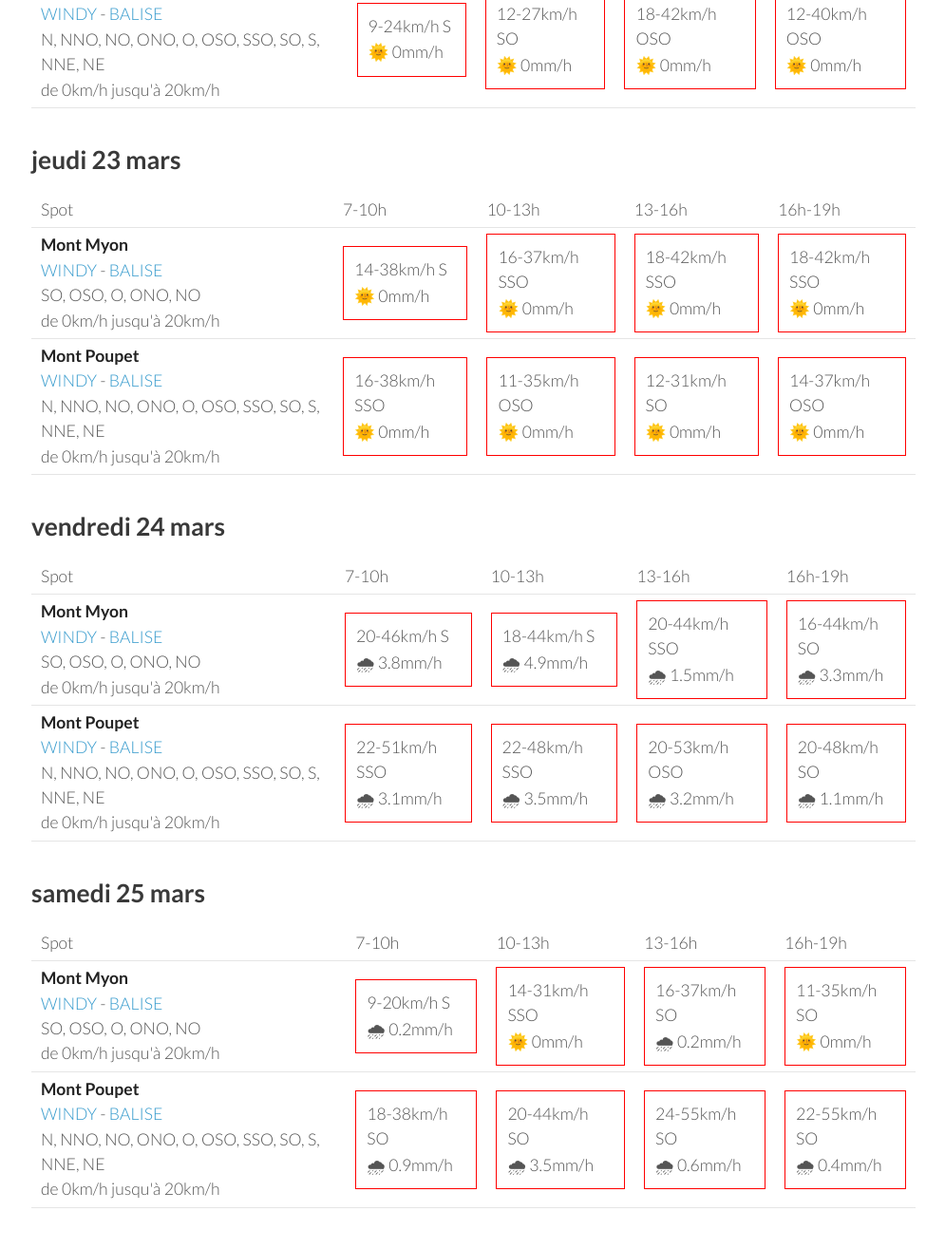
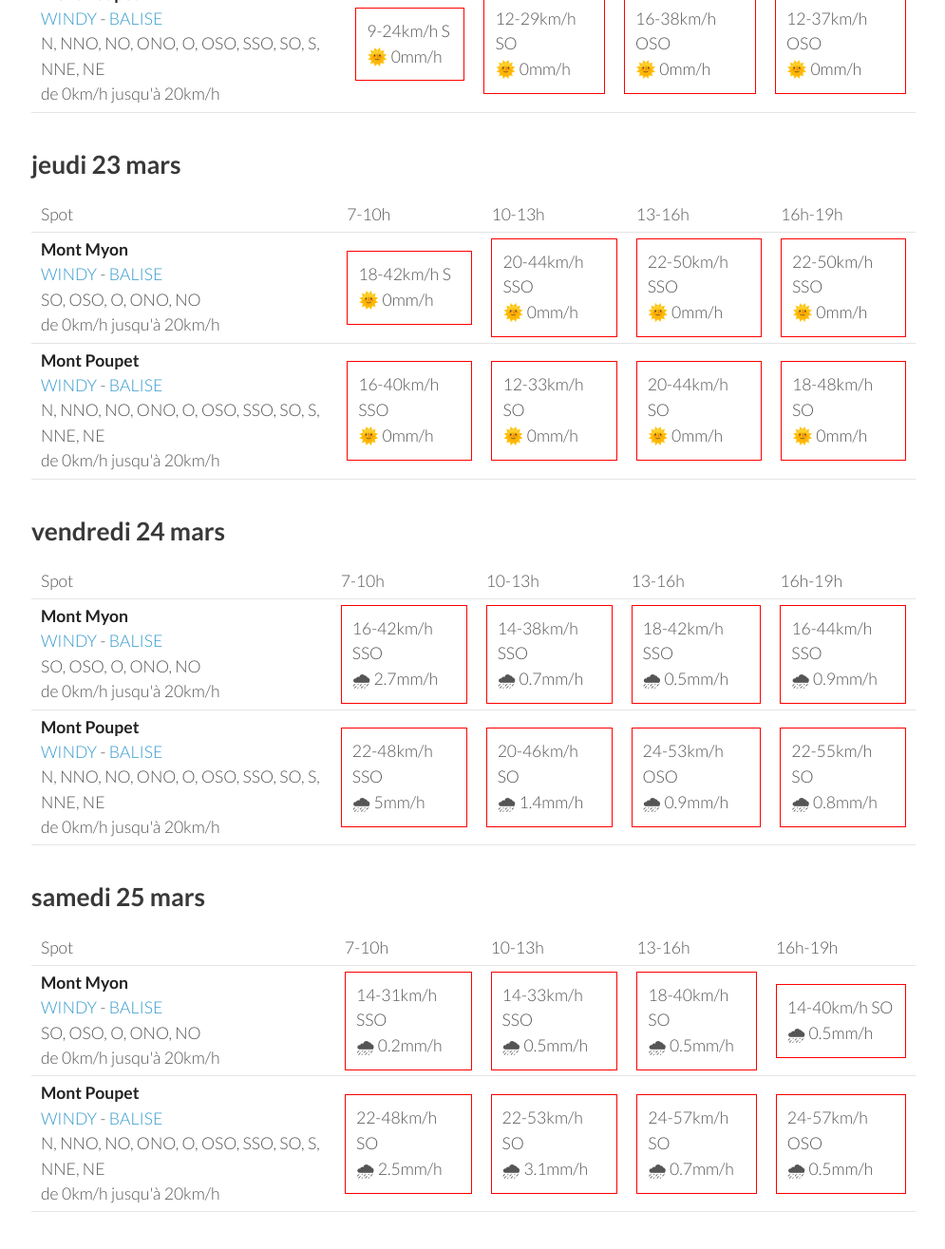
Before and after one commit to parapente-dans-le-nord/parapente-dans-le-nord.github.io, a Jekyll site: the page built from jura.markdown, in a window 1280 px wide and 1400 px high, scrolled down 1289 px. Shown: the top 1315 px of the window at 95% size, without its empty margins (25-1020 px from the left). Built offline with Jekyll 4.4.1, drawn with Linux system fonts in a browser that asks for light colours; some of the changed text lies outside the part shown.

Commit message:
update index.markdown

```diff
--- a/jura.markdown
+++ b/jura.markdown
@@ -7,7 +7,7 @@ title:  "Tous les spots"
 {: .links}
 
 # Prevision Windy, modèle Arome
-page mise à jour le lundi 20 mars 19:20
+page mise à jour le lundi 20 mars 22:20
 
 ## lundi 20 mars
 
@@ -95,8 +95,8 @@ page mise à jour le lundi 20 mars 19:20
         <td><strong>Mont Myon</strong><br><a href="https://windy.com/46.331/5.397?45.898,5.394,8,m:eWoagj8">WINDY</a> - <span class=""><a href="http://www.balisemeteo.com/balise.php?idBalise=70">BALISE</a> </span><br> <span class="vent-favorable">SO, OSO, O, ONO, NO</span><br><span class="force-vent">de 0km/h jusqu'à 20km/h</span> </td>
 
             <td><div class="not-flyable"><p>5-12km/h SE</p><p>🌞 0mm/h</p></div></td>
-            <td><div class="not-flyable"><p>5-16km/h SSO</p><p>🌞 0mm/h</p></div></td>
-            <td><div class="not-flyable"><p>7-22km/h SO</p><p>🌞 0mm/h</p></div></td>
+            <td><div class="flyable"><p>3-14km/h SO</p><p>🌞 0mm/h</p></div></td>
+            <td><div class="flyable"><p>7-20km/h SO</p><p>🌞 0mm/h</p></div></td>
             <td><div class="not-flyable"><p>7-22km/h SO</p><p>🌞 0mm/h</p></div></td>
 
 
@@ -105,9 +105,9 @@ page mise à jour le lundi 20 mars 19:20
         <td><strong>Mont Poupet</strong><br><a href="https://windy.com/46.970/5.876?46.541,5.876,8">WINDY</a> - <span class=""><a href="http://www.balisemeteo.com/balise.php?idBalise=92">BALISE</a> </span><br> <span class="vent-favorable">N, NNO, NO, ONO, O, OSO, SSO, SO, S, NNE, NE</span><br><span class="force-vent">de 0km/h jusqu'à 20km/h</span> </td>
 
             <td><div class="not-flyable"><p>9-24km/h S</p><p>🌞 0mm/h</p></div></td>
-            <td><div class="not-flyable"><p>12-27km/h SO</p><p>🌞 0mm/h</p></div></td>
-            <td><div class="not-flyable"><p>18-42km/h OSO</p><p>🌞 0mm/h</p></div></td>
-            <td><div class="not-flyable"><p>12-40km/h OSO</p><p>🌞 0mm/h</p></div></td>
+            <td><div class="not-flyable"><p>12-29km/h SO</p><p>🌞 0mm/h</p></div></td>
+            <td><div class="not-flyable"><p>16-38km/h OSO</p><p>🌞 0mm/h</p></div></td>
+            <td><div class="not-flyable"><p>12-37km/h OSO</p><p>🌞 0mm/h</p></div></td>
 
 
     </tr>
@@ -130,20 +130,20 @@ page mise à jour le lundi 20 mars 19:20
 <tr>
         <td><strong>Mont Myon</strong><br><a href="https://windy.com/46.331/5.397?45.898,5.394,8,m:eWoagj8">WINDY</a> - <span class=""><a href="http://www.balisemeteo.com/balise.php?idBalise=70">BALISE</a> </span><br> <span class="vent-favorable">SO, OSO, O, ONO, NO</span><br><span class="force-vent">de 0km/h jusqu'à 20km/h</span> </td>
 
-            <td><div class="not-flyable"><p>14-38km/h S</p><p>🌞 0mm/h</p></div></td>
-            <td><div class="not-flyable"><p>16-37km/h SSO</p><p>🌞 0mm/h</p></div></td>
-            <td><div class="not-flyable"><p>18-42km/h SSO</p><p>🌞 0mm/h</p></div></td>
-            <td><div class="not-flyable"><p>18-42km/h SSO</p><p>🌞 0mm/h</p></div></td>
+            <td><div class="not-flyable"><p>18-42km/h S</p><p>🌞 0mm/h</p></div></td>
+            <td><div class="not-flyable"><p>20-44km/h SSO</p><p>🌞 0mm/h</p></div></td>
+            <td><div class="not-flyable"><p>22-50km/h SSO</p><p>🌞 0mm/h</p></div></td>
+            <td><div class="not-flyable"><p>22-50km/h SSO</p><p>🌞 0mm/h</p></div></td>
 
 
     </tr>
 <tr>
         <td><strong>Mont Poupet</strong><br><a href="https://windy.com/46.970/5.876?46.541,5.876,8">WINDY</a> - <span class=""><a href="http://www.balisemeteo.com/balise.php?idBalise=92">BALISE</a> </span><br> <span class="vent-favorable">N, NNO, NO, ONO, O, OSO, SSO, SO, S, NNE, NE</span><br><span class="force-vent">de 0km/h jusqu'à 20km/h</span> </td>
 
-            <td><div class="not-flyable"><p>16-38km/h SSO</p><p>🌞 0mm/h</p></div></td>
-            <td><div class="not-flyable"><p>11-35km/h OSO</p><p>🌞 0mm/h</p></div></td>
-            <td><div class="not-flyable"><p>12-31km/h SO</p><p>🌞 0mm/h</p></div></td>
-            <td><div class="not-flyable"><p>14-37km/h OSO</p><p>🌞 0mm/h</p></div></td>
+            <td><div class="not-flyable"><p>16-40km/h SSO</p><p>🌞 0mm/h</p></div></td>
+            <td><div class="not-flyable"><p>12-33km/h SO</p><p>🌞 0mm/h</p></div></td>
+            <td><div class="not-flyable"><p>20-44km/h SO</p><p>🌞 0mm/h</p></div></td>
+            <td><div class="not-flyable"><p>18-48km/h SO</p><p>🌞 0mm/h</p></div></td>
 
 
     </tr>
@@ -166,20 +166,20 @@ page mise à jour le lundi 20 mars 19:20
 <tr>
         <td><strong>Mont Myon</strong><br><a href="https://windy.com/46.331/5.397?45.898,5.394,8,m:eWoagj8">WINDY</a> - <span class=""><a href="http://www.balisemeteo.com/balise.php?idBalise=70">BALISE</a> </span><br> <span class="vent-favorable">SO, OSO, O, ONO, NO</span><br><span class="force-vent">de 0km/h jusqu'à 20km/h</span> </td>
 
-            <td><div class="not-flyable"><p>20-46km/h S</p><p>🌧 3.8mm/h</p></div></td>
-            <td><div class="not-flyable"><p>18-44km/h S</p><p>🌧 4.9mm/h</p></div></td>
-            <td><div class="not-flyable"><p>20-44km/h SSO</p><p>🌧 1.5mm/h</p></div></td>
-            <td><div class="not-flyable"><p>16-44km/h SO</p><p>🌧 3.3mm/h</p></div></td>
+            <td><div class="not-flyable"><p>16-42km/h SSO</p><p>🌧 2.7mm/h</p></div></td>
+            <td><div class="not-flyable"><p>14-38km/h SSO</p><p>🌧 0.7mm/h</p></div></td>
+            <td><div class="not-flyable"><p>18-42km/h SSO</p><p>🌧 0.5mm/h</p></div></td>
+            <td><div class="not-flyable"><p>16-44km/h SSO</p><p>🌧 0.9mm/h</p></div></td>
 
 
     </tr>
 <tr>
         <td><strong>Mont Poupet</strong><br><a href="https://windy.com/46.970/5.876?46.541,5.876,8">WINDY</a> - <span class=""><a href="http://www.balisemeteo.com/balise.php?idBalise=92">BALISE</a> </span><br> <span class="vent-favorable">N, NNO, NO, ONO, O, OSO, SSO, SO, S, NNE, NE</span><br><span class="force-vent">de 0km/h jusqu'à 20km/h</span> </td>
 
-            <td><div class="not-flyable"><p>22-51km/h SSO</p><p>🌧 3.1mm/h</p></div></td>
-            <td><div class="not-flyable"><p>22-48km/h SSO</p><p>🌧 3.5mm/h</p></div></td>
-            <td><div class="not-flyable"><p>20-53km/h OSO</p><p>🌧 3.2mm/h</p></div></td>
-            <td><div class="not-flyable"><p>20-48km/h SO</p><p>🌧 1.1mm/h</p></div></td>
+            <td><div class="not-flyable"><p>22-48km/h SSO</p><p>🌧 5mm/h</p></div></td>
+            <td><div class="not-flyable"><p>20-46km/h SO</p><p>🌧 1.4mm/h</p></div></td>
+            <td><div class="not-flyable"><p>24-53km/h OSO</p><p>🌧 0.9mm/h</p></div></td>
+            <td><div class="not-flyable"><p>22-55km/h SO</p><p>🌧 0.8mm/h</p></div></td>
 
 
     </tr>
@@ -202,20 +202,20 @@ page mise à jour le lundi 20 mars 19:20
 <tr>
         <td><strong>Mont Myon</strong><br><a href="https://windy.com/46.331/5.397?45.898,5.394,8,m:eWoagj8">WINDY</a> - <span class=""><a href="http://www.balisemeteo.com/balise.php?idBalise=70">BALISE</a> </span><br> <span class="vent-favorable">SO, OSO, O, ONO, NO</span><br><span class="force-vent">de 0km/h jusqu'à 20km/h</span> </td>
 
-            <td><div class="not-flyable"><p>9-20km/h S</p><p>🌧 0.2mm/h</p></div></td>
-            <td><div class="not-flyable"><p>14-31km/h SSO</p><p>🌞 0mm/h</p></div></td>
-            <td><div class="not-flyable"><p>16-37km/h SO</p><p>🌧 0.2mm/h</p></div></td>
-            <td><div class="not-flyable"><p>11-35km/h SO</p><p>🌞 0mm/h</p></div></td>
+            <td><div class="not-flyable"><p>14-31km/h SSO</p><p>🌧 0.2mm/h</p></div></td>
+            <td><div class="not-flyable"><p>14-33km/h SSO</p><p>🌧 0.5mm/h</p></div></td>
+            <td><div class="not-flyable"><p>18-40km/h SO</p><p>🌧 0.5mm/h</p></div></td>
+            <td><div class="not-flyable"><p>14-40km/h SO</p><p>🌧 0.5mm/h</p></div></td>
 
 
     </tr>
 <tr>
         <td><strong>Mont Poupet</strong><br><a href="https://windy.com/46.970/5.876?46.541,5.876,8">WINDY</a> - <span class=""><a href="http://www.balisemeteo.com/balise.php?idBalise=92">BALISE</a> </span><br> <span class="vent-favorable">N, NNO, NO, ONO, O, OSO, SSO, SO, S, NNE, NE</span><br><span class="force-vent">de 0km/h jusqu'à 20km/h</span> </td>
 
-            <td><div class="not-flyable"><p>18-38km/h SO</p><p>🌧 0.9mm/h</p></div></td>
-            <td><div class="not-flyable"><p>20-44km/h SO</p><p>🌧 3.5mm/h</p></div></td>
-            <td><div class="not-flyable"><p>24-55km/h SO</p><p>🌧 0.6mm/h</p></div></td>
-            <td><div class="not-flyable"><p>22-55km/h SO</p><p>🌧 0.4mm/h</p></div></td>
+            <td><div class="not-flyable"><p>22-48km/h SO</p><p>🌧 2.5mm/h</p></div></td>
+            <td><div class="not-flyable"><p>22-53km/h SO</p><p>🌧 3.1mm/h</p></div></td>
+            <td><div class="not-flyable"><p>24-57km/h SO</p><p>🌧 0.7mm/h</p></div></td>
+            <td><div class="not-flyable"><p>24-57km/h OSO</p><p>🌧 0.5mm/h</p></div></td>
 
 
     </tr>
```
